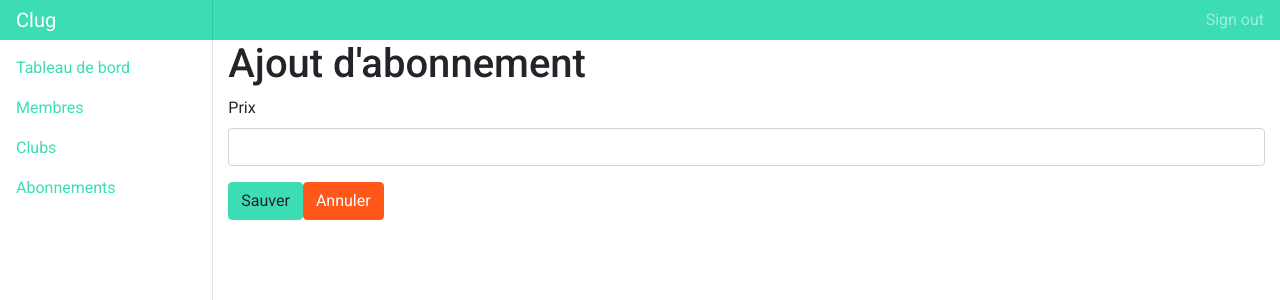
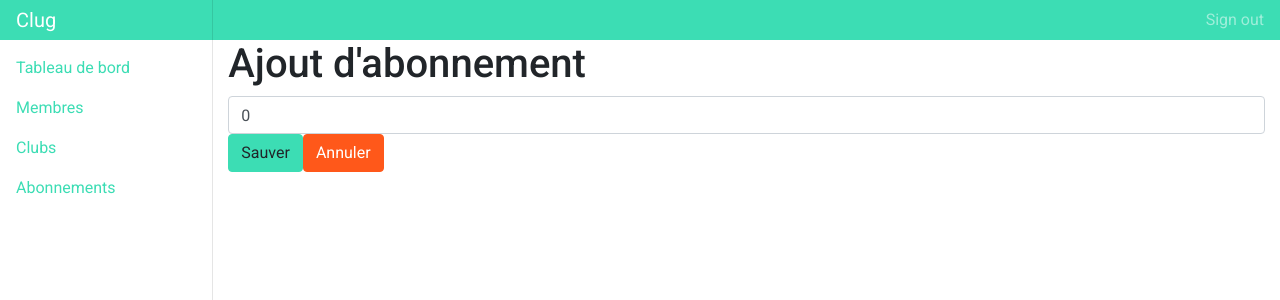
Before and after one commit to team-cafet/clug, a React (Create React App) app in the folder packages/frontend-v2/: page /admin/membershipPlan/add in a window 1280 px wide. Shown: the top 300 px of the page. Built offline with nearby package versions, Linux system fonts and the light colour scheme.

Commit message:
Display data in form

```diff
--- a/packages/frontend-v2/src/components/organisms/MembershipPlanForm.tsx
+++ b/packages/frontend-v2/src/components/organisms/MembershipPlanForm.tsx
@@ -7,8 +7,7 @@ import { IMembershipPlan } from '../../libs/interfaces/membershipPlan.interface'
 import { membershipPlanService } from '../../services/membershipPlan.service';
 
 interface IFormValue {
-  global: string;
-  name?: string;
+  price?: number;
 }
 
 interface IProps {
@@ -18,17 +17,15 @@ interface IProps {
 }
 
 export const MembershipPlanForm = (props: IProps) => {
+  console.log(props.membershipPlan)
   const initialValues: IFormValue = props.membershipPlan
-    ? {
-        name: props.membershipPlan.description,
-        global: '',
-      }
-    : { name: '', global: '' };
+    ? {price: props.membershipPlan.price}
+    : {price: 0};
 
   const validate = (values: IFormValue) => {
     const errors: any = {};
 
-    if (!values.name) {
+    if (!values.price) {
       errors.name = 'Required';
     }
 
@@ -65,25 +62,10 @@ export const MembershipPlanForm = (props: IProps) => {
     <Formik initialValues={initialValues} validate={validate} onSubmit={submit}>
       {({ isSubmitting, errors }) => (
         <Form>
-          <ErrorMessage
-            name="global"
-            component={(props) => (
-              <Alert variant="danger">{props.children}</Alert>
-            )}
+          <Field
+            className={`form-control ${errors.price ? 'is-invalid' : ''}`}
+            name="price" id="price"
           />
-
-          <div className={`form-group`}>
-            <label>Prix</label>
-            <Field
-              className={`form-control ${errors.name ? 'is-invalid' : ''}`}
-              name="price"
-            />
-            <ErrorMessage
-              name="price"
-              component="div"
-              className="invalid-feedback"
-            />
-          </div>
 
           <Button variant="primary" type="submit" disabled={isSubmitting}>
             Sauver
--- a/packages/frontend-v2/src/components/pages/MembershipPlan/MembershipPlanAdd.tsx
+++ b/packages/frontend-v2/src/components/pages/MembershipPlan/MembershipPlanAdd.tsx
@@ -17,18 +17,21 @@ export const MembershipPlanAdd = (props: IProps) => {
   useEffect( () => {
     const userInfo = getUserInfo();
     if (userInfo?.organisation?.id) setOrgID(userInfo?.organisation.id);
+    const fetchData = async () => {
+      const membershipPlan = await membershipPlanService.getByID(id)
+      if(membershipPlan) setPlanToUpdate(membershipPlan.data)
+    }
     if(id) fetchData();
-  }, []);
+  }, [id]);
 
-  const fetchData = async () => {
-    const membershipPlan = await membershipPlanService.getByID(id)
-    if(membershipPlan) setPlanToUpdate(membershipPlan.data)
-  }
+
   return (
     <>
   <h1>Ajout d'abonnement</h1>
-  <div>
-    <MembershipPlanForm organisationID={orgID} membershipPlan={planToUpdate} />
+  <div>{id? planToUpdate?
+  <MembershipPlanForm organisationID={orgID} membershipPlan={planToUpdate} />: null:
+  <MembershipPlanForm organisationID={orgID} />}
+
   </div>
   </>
   )
```
